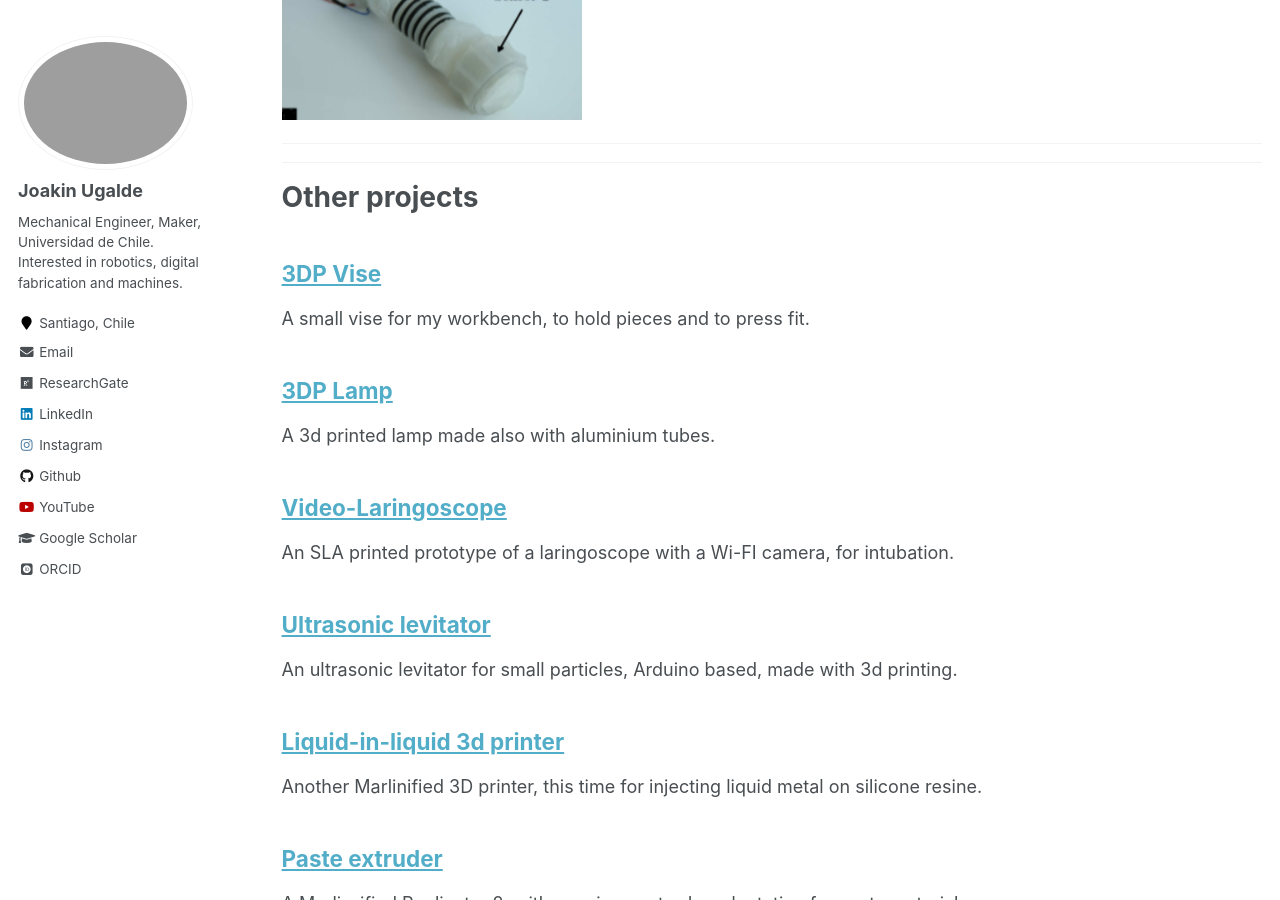
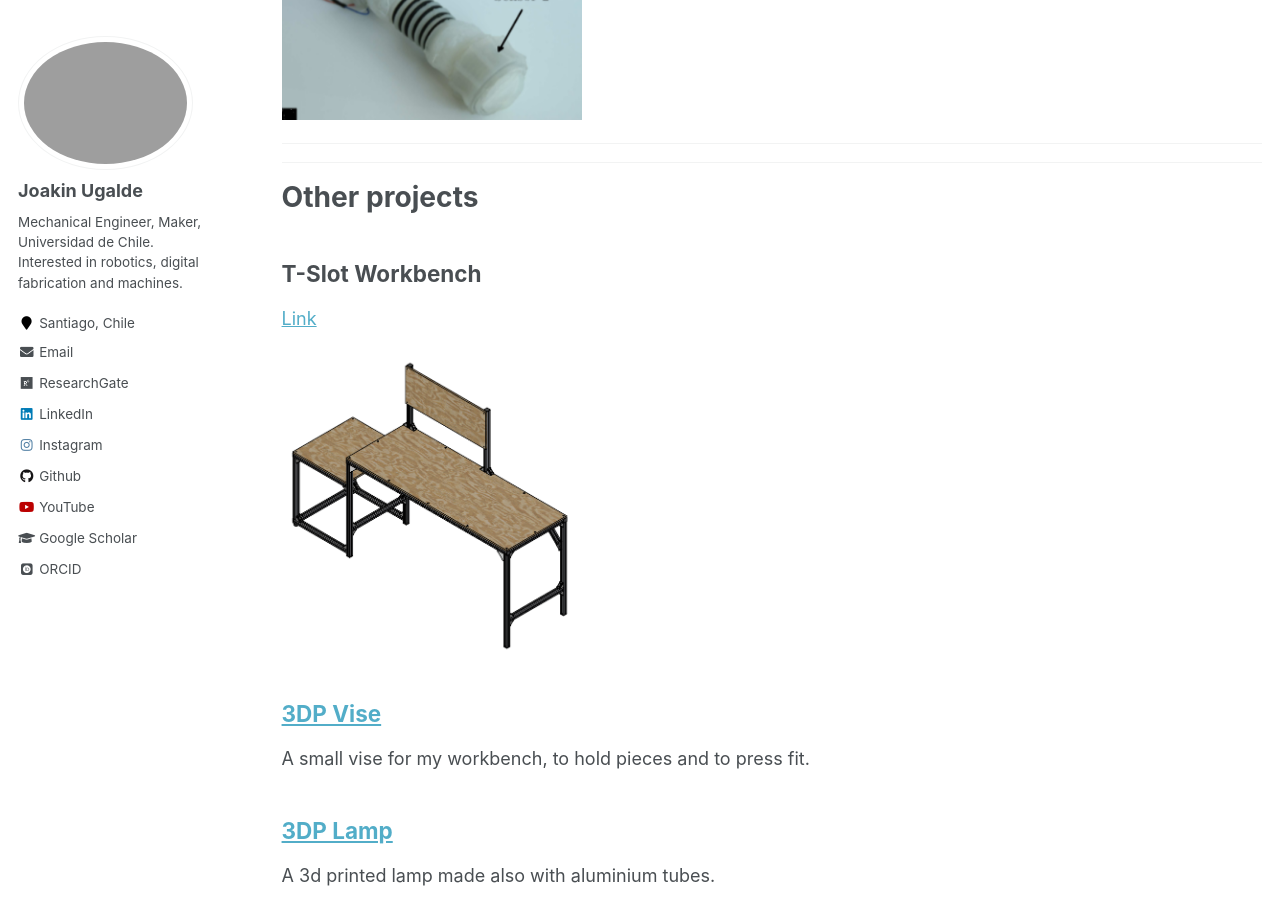
Before and after one commit to jkugalde/jkugalde.github.io, a Jekyll site: the page built from _pages/portfolio.md, in a window 1280 px wide and 900 px high, scrolled down 2228 px. Built offline with Jekyll 4.4.1, drawn with Linux system fonts in a browser that asks for light colours; some web fonts are replaced.

Commit message:
other projects

```diff
--- a/_pages/portfolio.md
+++ b/_pages/portfolio.md
@@ -42,6 +42,12 @@ My thesis project, a worm-like soft robot with artificial skin. The worm develop
 
 # Other projects
 
+## T-Slot Workbench
+
+[Link](https://jkugalde.github.io/portfolio/tslottable/)
+
+<img src="/images/iso1.png" width="300">
+
 {% include base_path %}
 
 
```
